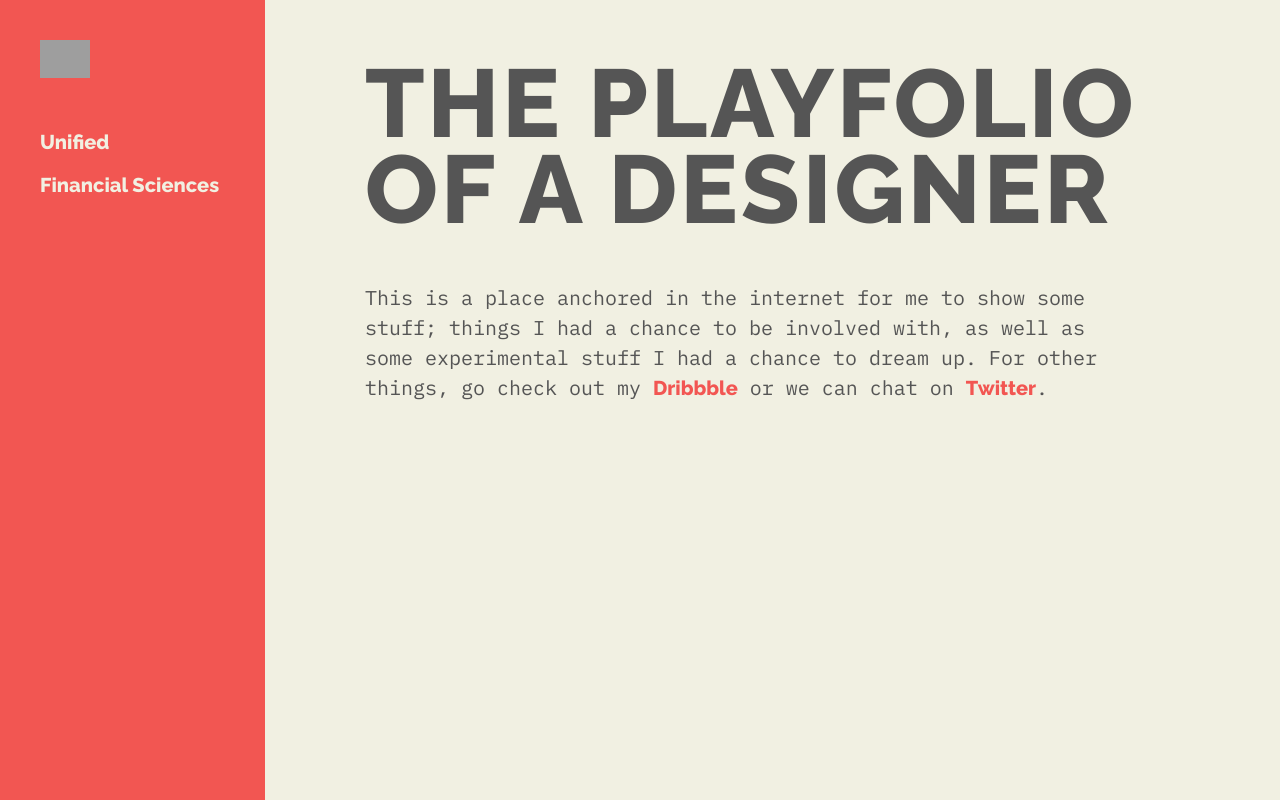
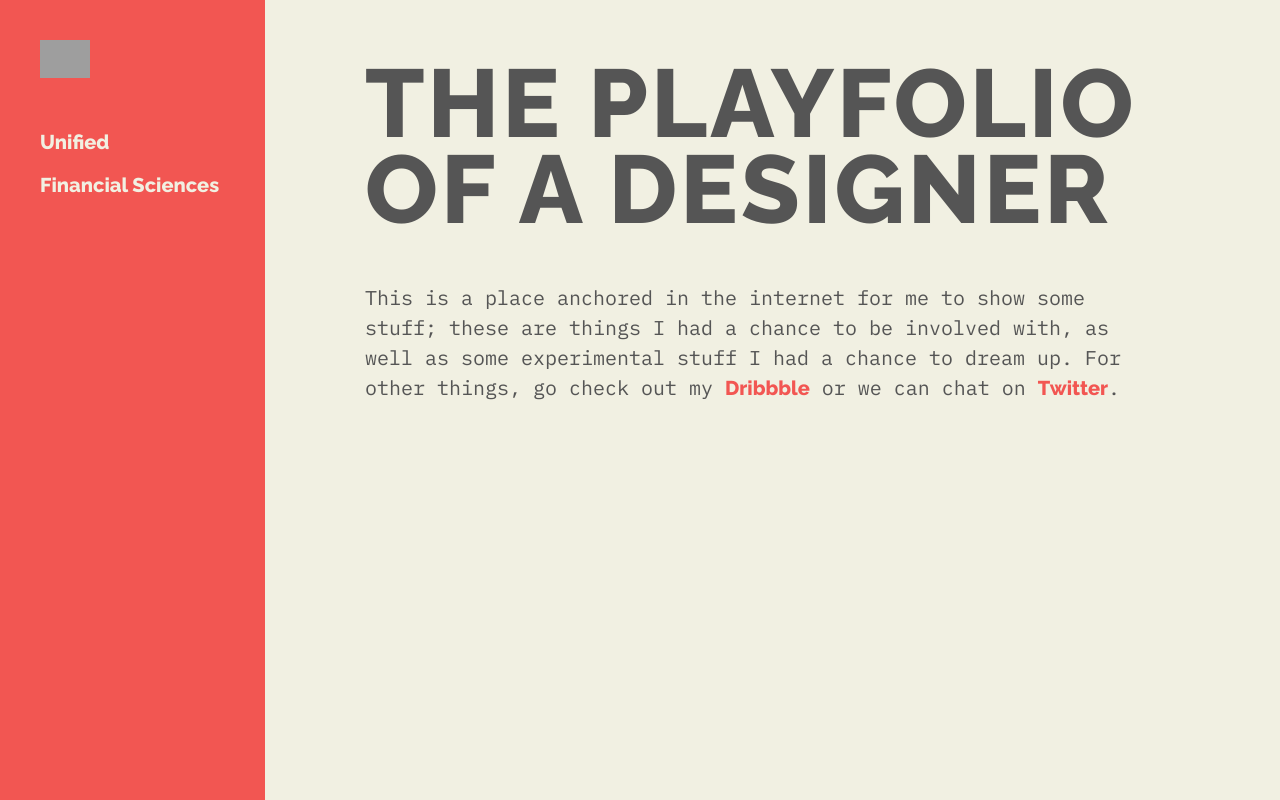
Before and after one commit to qmnguyen/ramenjutsu, a Next.js app: page / in a window 1280 px wide. Built offline with nearby package versions, Linux system fonts and the light colour scheme; grey boxes are pictures that could not be loaded.

Commit message:
Minor tweaks.

```diff
--- a/pages/financial-sciences.js
+++ b/pages/financial-sciences.js
@@ -3,7 +3,7 @@ import SideNav from '../components/side-nav'
 
 const Fisci = () => (
   <Layout>
-    <SideNav/>
+    <SideNav />
     <div className="exp-container">
       <h1>Financial Sciences</h1>
       <p className="tenure">2009–2012</p>
@@ -28,6 +28,7 @@ const Fisci = () => (
       }
       .blurb {
         line-height: 1.5;
+        max-width: 38em;
       }
     `}
     </style>
--- a/pages/index.js
+++ b/pages/index.js
@@ -7,7 +7,7 @@ const Index = () => (
     <SideNav />
     <div className="main-section">
       <h1>the playfolio of a designer</h1>
-      <p className="intro">This is a place anchored in the internet for me to show some stuff; things I had a chance to be involved with, as well as some experimental stuff I had a chance to dream up. For other things, go check out my <a href="https://dribbble.com/ramenjutsu">Dribbble</a> or we can chat on <a href="https://twitter.com/ramenjutsu">Twitter</a>.</p>
+      <p className="intro">This is a place anchored in the internet for me to show some stuff; these are things I had a chance to be involved with, as well as some experimental stuff I had a chance to dream up. For other things, go check out my <a href="https://dribbble.com/ramenjutsu">Dribbble</a> or we can chat on <a href="https://twitter.com/ramenjutsu">Twitter</a>.</p>
     </div>
     {/* <Work
       company="Unified"
--- a/pages/unified.js
+++ b/pages/unified.js
@@ -3,7 +3,7 @@ import SideNav from '../components/side-nav'
 
 const Unified = () => (
   <Layout>
-    <SideNav/>
+    <SideNav />
     <div className="exp-container">
       <h1>Unified</h1>
       <p className="tenure">2012–present</p>
@@ -28,6 +28,7 @@ const Unified = () => (
       }
       .blurb {
         line-height: 1.5;
+        max-width: 38em;
       }
     `}
     </style>
```
